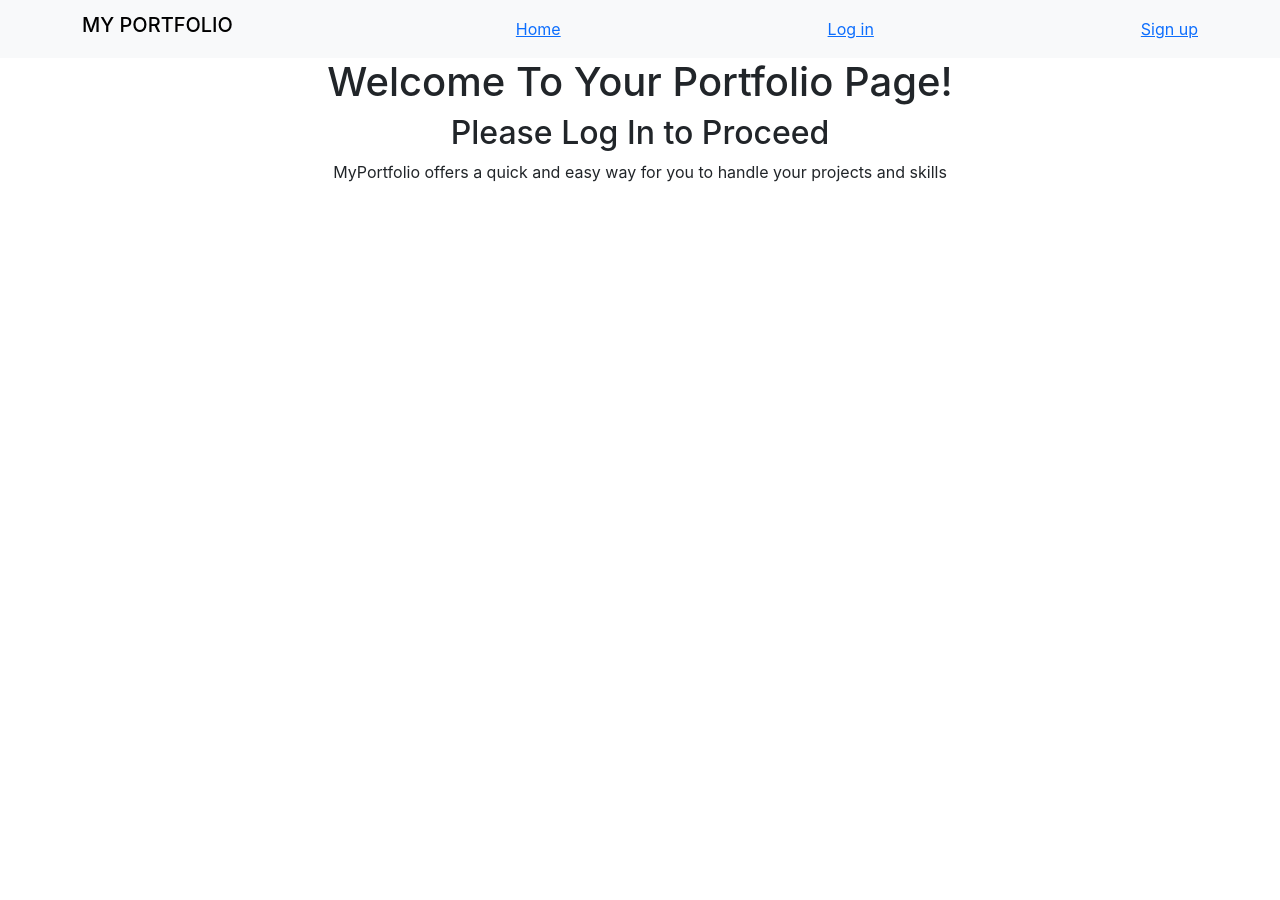
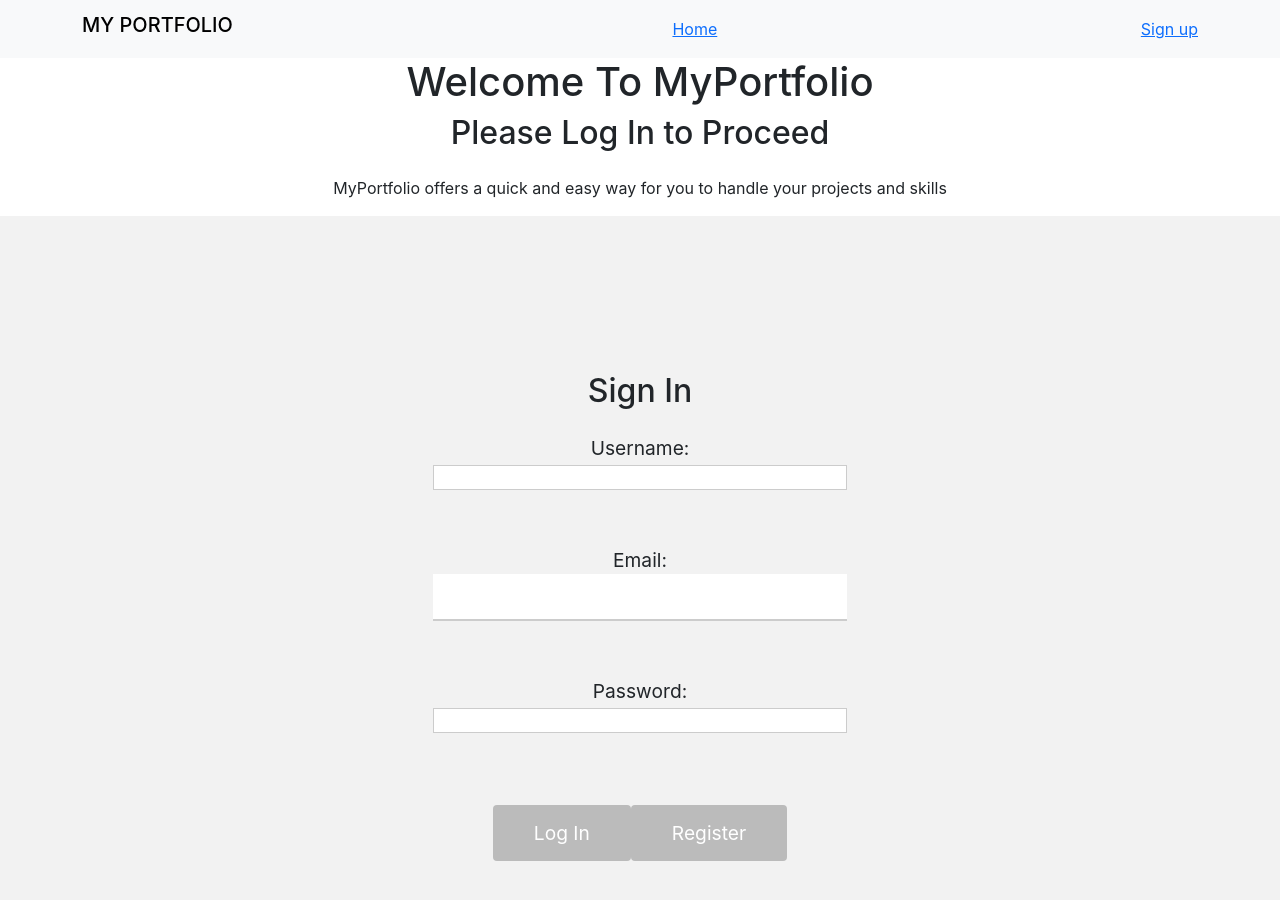
Before and after one commit to Rukorio-Vanessa/Portfolio-app-frontend, a React (Create React App) app: page / in a window 1280 px wide. Shown: the top 900 px of the page. Before the commit the page ends 800 px from the top, so only its background shows below. Built offline with nearby package versions, Linux system fonts and the light colour scheme.

Commit message:
added css for login

```diff
--- a/src/App.js
+++ b/src/App.js
@@ -7,10 +7,13 @@ import Projects from './components/Projects';
 import Register from './components/Register';
 import Skills from './components/Skills';
 import PortfolioPage from './components/PortfolioPage';
+import Portfoliopage from './components/PortfolioPage';
 
 
 function App() {
   return (
+
+
     <div className="App">
       <BrowserRouter>
     <Switch>
@@ -34,7 +37,6 @@ function App() {
       </Route>
     </Switch>
     </BrowserRouter>
-    <Projects/>
     </div>
   );
 }
--- a/src/components/Home.js
+++ b/src/components/Home.js
@@ -1,4 +1,5 @@
 import React from "react";
+import Login from "./Login";
 import Navbar from "./Navbar";
 function Home(){
     return(
@@ -6,7 +7,7 @@ function Home(){
             <Navbar/>
 
       <div className="home-body" id="home">
-        <h1>Welcome To Your Portfolio Page!</h1>
+        <h1>Welcome To MyPortfolio</h1>
 
         <h2 className="heading-2"> Please Log In to Proceed </h2>
 
@@ -15,6 +16,7 @@ function Home(){
         </p>
 
         </div>
+          <Login/>
         </div>
     );
 }
--- a/src/components/Login.js
+++ b/src/components/Login.js
@@ -1,8 +1,6 @@
 import React from "react";
 import { useState } from "react";
-import Navbar from "./Navbar";
 import { Link } from "react-router-dom";
-
 
 
 
@@ -31,25 +29,24 @@ function Login(){
   };
 
   return (
-    <div>
-      <Navbar/>
+    <div id="log-in-form">
       <h2>Sign In</h2>
       <form onSubmit={handleSubmit}>
+        <label>
+          Username:
+          <input type="text" value={username} onChange={handleUsernameChange} />
+        </label>
+        <br/>
         <label>
           Email:
           <input type="email" value={email} onChange={handleEmailChange} />
         </label>
-        <br />
+        <br/>
         <label>
           Password:
           <input type="password" value={password} onChange={handlePasswordChange} />
         </label>
-        <br />
-        <label>
-          Username:
-          <input type="text" value={username} onChange={handleUsernameChange} />
-        </label>
-        <br />
+        <br/>
         <Link type="login-button" className="btn cancelbtn mx-auto" to="/portfoliopage" >Log In</Link>
         <Link type="login-button" className="btn cancelbtn mx-auto" to="/register" >Register</Link>
 
--- a/src/components/Navbar.js
+++ b/src/components/Navbar.js
@@ -9,7 +9,6 @@ function Navbar(){
 
             <h3 className="navbar-brand">MY PORTFOLIO</h3>
             <NavLink to="/">Home</NavLink>
-            <NavLink to="/login">Log in </NavLink>
             <NavLink to="/register">Sign up</NavLink>
 
 
--- a/src/components/Projects.js
+++ b/src/components/Projects.js
@@ -1,7 +1,11 @@
 import React from "react";
 import { useState, useEffect } from "react";
 
+
+
 function Projects(){
+
+
 
 }
 
--- /dev/null
+++ b/src/components/login.css
@@ -0,0 +1,63 @@
+.app {
+    font-family: sans-serif;
+    display: flex;
+    align-items: center;
+    justify-content: center;
+    flex-direction: column;
+    gap: 20px;
+    height: 100vh;
+    font-family: Cambria, Cochin, Georgia, Times, "Times New Roman", serif;
+    background-color: #f8f9fd;
+  }
+
+  input[type="text"],
+  input[type="password"] {
+    height: 25px;
+    border: 1px solid rgba(0, 0, 0, 0.2);
+  }
+
+  input[type="submit"] {
+    margin-top: 10px;
+    cursor: pointer;
+    font-size: 15px;
+    background: #01d28e;
+    border: 1px solid #01d28e;
+    color: #fff;
+    padding: 10px 20px;
+  }
+
+  input[type="submit"]:hover {
+    background: #6cf0c2;
+  }
+
+  .button-container {
+    display: flex;
+    justify-content: center;
+  }
+
+  .login-form {
+    background-color: white;
+    padding: 2rem;
+    box-shadow: 0 4px 8px 0 rgba(0, 0, 0, 0.2), 0 6px 20px 0 rgba(0, 0, 0, 0.19);
+  }
+
+  .list-container {
+    display: flex;
+  }
+
+  .error {
+    color: red;
+    font-size: 12px;
+  }
+
+  .title {
+    font-size: 25px;
+    margin-bottom: 20px;
+  }
+
+  .input-container {
+    display: flex;
+    flex-direction: column;
+    gap: 8px;
+    margin: 10px;
+  }
--- a/src/index.css
+++ b/src/index.css
@@ -11,3 +11,127 @@ code {
   font-family: source-code-pro, Menlo, Monaco, Consolas, 'Courier New',
     monospace;
 }
+
+.app {
+    font-family: sans-serif;
+    display: flex;
+    align-items: center;
+    justify-content: center;
+    flex-direction: column;
+    gap: 20px;
+    height: 100vh;
+    font-family: Cambria, Cochin, Georgia, Times, "Times New Roman", serif;
+    background-color: #f8f9fd;
+  }
+
+  input[type="text"],
+  input[type="password"] {
+    height: 25px;
+    border: 1px solid rgba(0, 0, 0, 0.2);
+  }
+
+  input[type="submit"] {
+    margin-top: 10px;
+    cursor: pointer;
+    font-size: 15px;
+    background: #01d28e;
+    border: 1px solid #01d28e;
+    color: #fff;
+    padding: 10px 20px;
+  }
+
+  input[type="submit"]:hover {
+    background: #6cf0c2;
+  }
+
+  .button-container {
+    display: flex;
+    justify-content: center;
+  }
+
+  .login-form {
+    background-color: white;
+    padding: 2rem;
+    box-shadow: 0 4px 8px 0 rgba(0, 0, 0, 0.2), 0 6px 20px 0 rgba(0, 0, 0, 0.19);
+  }
+
+  .list-container {
+    display: flex;
+  }
+
+  .error {
+    color: red;
+    font-size: 12px;
+  }
+
+  .title {
+    font-size: 25px;
+    margin-bottom: 20px;
+  }
+
+  .input-container {
+    display: flex;
+    flex-direction: column;
+    gap: 8px;
+    margin: 10px;
+  }
+
+  #log-in-form {
+    display: flex;
+    flex-direction: column;
+    align-items: center;
+    justify-content: center;
+    height: 100vh;
+    background-color: #f2f2f2;
+  }
+
+  h2 {
+    font-size: 2rem;
+    margin-bottom: 1.5rem;
+  }
+
+  label {
+    font-size: 1.2rem;
+    display: block;
+    margin-bottom: 1rem;
+  }
+
+  input {
+    padding: 0.5rem;
+    font-size: 1.2rem;
+    border: none;
+    border-bottom: 2px solid #ccc;
+    width: 100%;
+    margin-bottom: 1rem;
+  }
+
+  input:focus {
+    outline: none;
+    border-bottom: 2px solid #6c63ff;
+  }
+
+  .btn {
+    display: inline-block;
+    background-color: #6c63ff;
+    color: #fff;
+    padding: 0.8rem 2.5rem;
+    font-size: 1.2rem;
+    border-radius: 4px;
+    margin-top: 1rem;
+    text-align: center;
+    text-decoration: none;
+  }
+
+  .btn:hover {
+    background-color: #483D8B;
+    cursor: pointer;
+  }
+
+  .cancelbtn {
+    background-color: #bbb;
+    color: #fff;
+  }
+
+  .cancelbtn:hover {
+    background-color: #999;
+  }
```
Also changed, not shown: src/App.css (line endings or trailing spaces).
